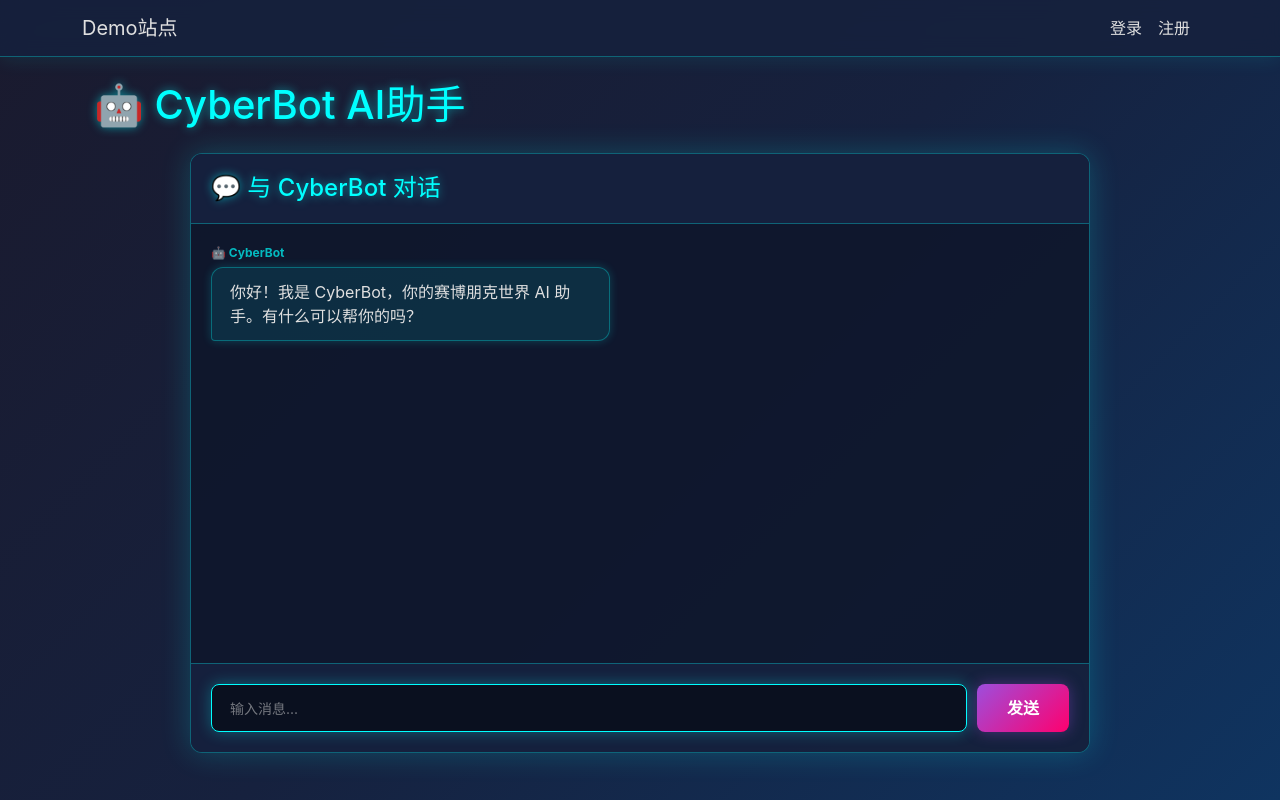
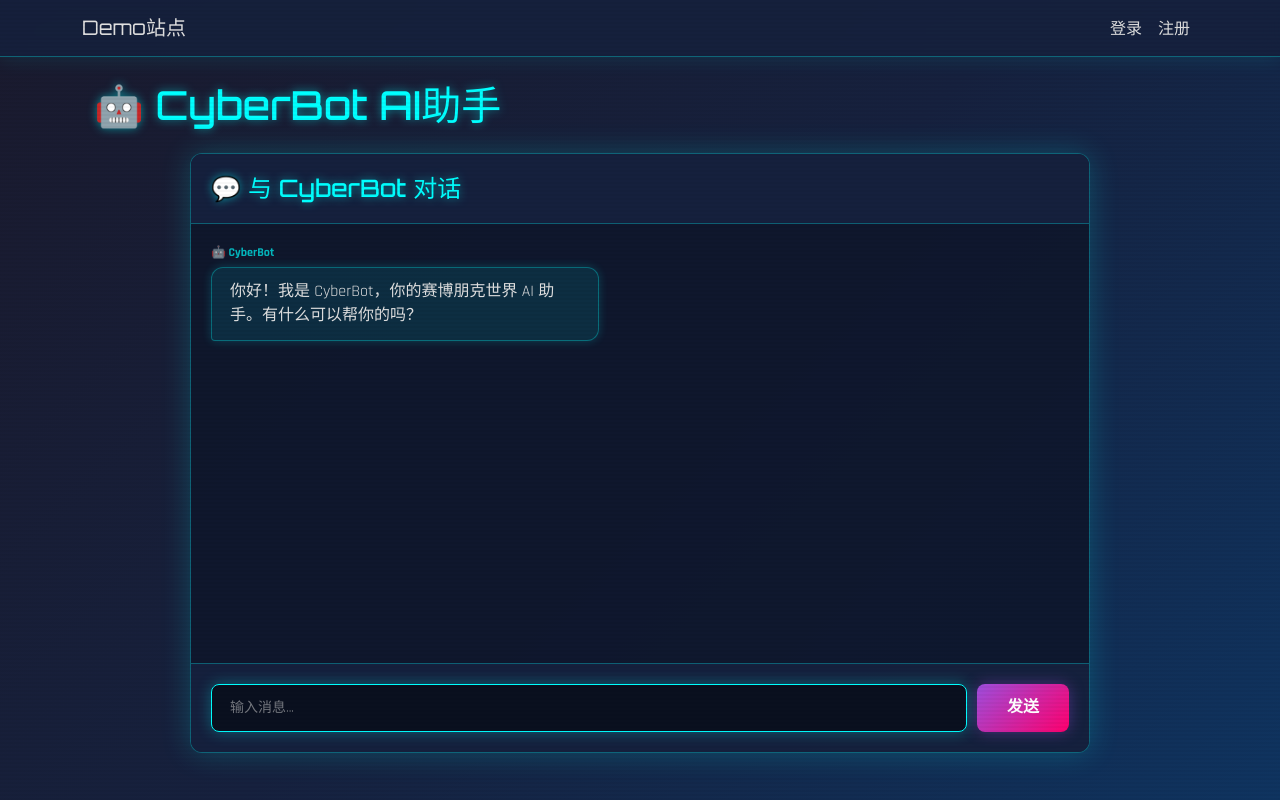
Before and after one commit to baixi134/TomorrowHuman-Final, a Django app: page /ai-assistant/ in a window 1280 px wide. Run offline with Django 4.2, Linux system fonts and the light colour scheme.

Commit message:
UI装修

```diff
--- a/web/templates/web/base.html
+++ b/web/templates/web/base.html
@@ -4,6 +4,10 @@
     <meta charset="utf-8">
     <title>{% block title %}My Site{% endblock %}</title>
     <meta name="viewport" content="width=device-width, initial-scale=1">
+    <!-- Google Fonts - 科幻字体 -->
+    <link rel="preconnect" href="https://fonts.googleapis.com">
+    <link rel="preconnect" href="https://fonts.gstatic.com" crossorigin>
+    <link href="https://fonts.googleapis.com/css2?family=Orbitron:wght@400;500;600;700;800;900&family=Rajdhani:wght@300;400;500;600;700&display=swap" rel="stylesheet">
     <!-- Bootstrap 5 CDN -->
     <link
       href="https://cdn.jsdelivr.net/npm/bootstrap@5.3.3/dist/css/bootstrap.min.css"
@@ -30,7 +34,8 @@
         background-attachment: fixed;
         color: var(--text-primary);
         min-height: 100vh;
-        font-family: -apple-system, BlinkMacSystemFont, 'Segoe UI', 'Microsoft YaHei', sans-serif;
+        font-family: 'Rajdhani', -apple-system, BlinkMacSystemFont, 'Segoe UI', 'Microsoft YaHei', sans-serif;
+        cursor: crosshair;
       }
 
       /* 深色半透明导航栏 */
@@ -45,6 +50,7 @@
       .nav-link {
         color: var(--text-primary) !important;
         transition: all 0.3s ease;
+        font-family: 'Orbitron', sans-serif;
       }
 
       .nav-link:hover {
@@ -52,9 +58,10 @@
         text-shadow: 0 0 10px var(--neon-cyan);
       }
 
-      /* 全局文字颜色 */
+      /* 全局文字颜色和字体 */
       h1, h2, h3, h4, h5, h6 {
         color: var(--text-primary);
+        font-family: 'Orbitron', sans-serif;
       }
 
       p, span, div, a {
@@ -119,9 +126,65 @@
       .breadcrumb-item.active {
         color: var(--text-secondary);
       }
+
+      /* CRT 扫描线特效 */
+      .crt-overlay {
+        position: fixed;
+        top: 0;
+        left: 0;
+        width: 100%;
+        height: 100%;
+        z-index: 9999;
+        pointer-events: none;
+        background: linear-gradient(
+          transparent 50%,
+          rgba(0, 0, 0, 0.03) 50%
+        );
+        background-size: 100% 4px;
+        animation: crt-flicker 0.15s infinite;
+      }
+
+      @keyframes crt-flicker {
+        0% {
+          opacity: 1;
+        }
+        50% {
+          opacity: 0.98;
+        }
+        100% {
+          opacity: 1;
+        }
+      }
+
+      /* 霓虹滚动条 */
+      ::-webkit-scrollbar {
+        width: 8px;
+      }
+
+      ::-webkit-scrollbar-track {
+        background: #000;
+      }
+
+      ::-webkit-scrollbar-thumb {
+        background: #00f3ff;
+        border-radius: 4px;
+        box-shadow: 0 0 10px rgba(0, 243, 255, 0.5);
+      }
+
+      ::-webkit-scrollbar-thumb:hover {
+        background: #00d9e6;
+        box-shadow: 0 0 15px rgba(0, 243, 255, 0.8);
+      }
+
+      /* 确保按钮和链接保持可点击的鼠标样式 */
+      button, a, .btn, input, select, textarea {
+        cursor: pointer !important;
+      }
     </style>
   </head>
   <body>
+    <!-- CRT 扫描线特效 -->
+    <div class="crt-overlay"></div>
     <nav class="navbar navbar-expand-lg navbar-dark mb-4">
       <div class="container">
         <a class="navbar-brand" href="{% url 'web:index' %}">Demo站点</a>
```
